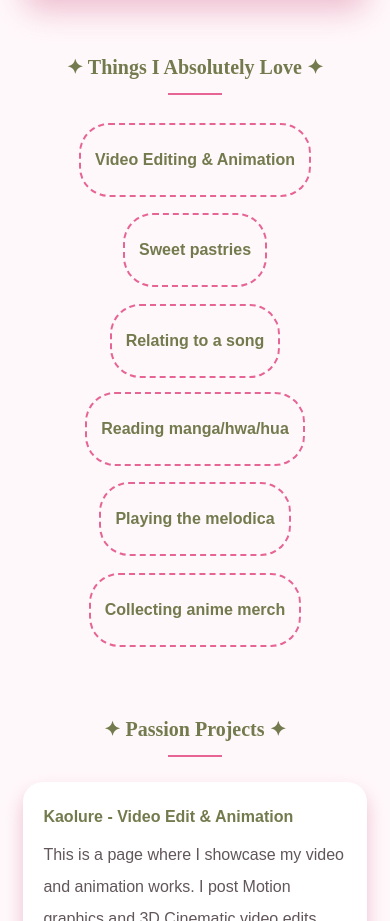
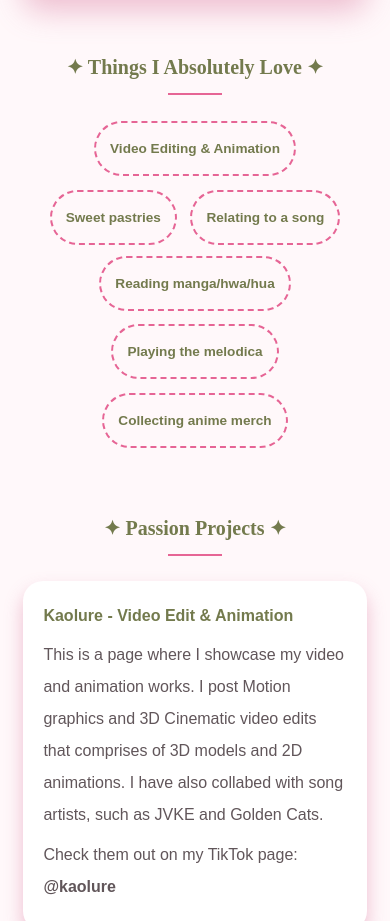
Before and after one commit to carladeniz/carlavillanueva.github.io, a plain HTML site: page index.html in a window 390 px wide. Shown: the part 1570-2491 px from the top of the page. Drawn offline with Linux system fonts and the light colour scheme.

Commit message:
Update style.css

```diff
--- a/style.css
+++ b/style.css
@@ -234,7 +234,7 @@ a:hover {
     display: inline-block;
     max-width: 100%;
     margin: 0.3125rem;
-    padding: 0.025rem 1.075rem;
+    padding: 0.005rem 1.5rem;
     color: #737A4D;
     border: 0.125rem dashed #E66595;
     border-radius: 1.875rem;
@@ -384,9 +384,14 @@ a:hover {
     }
 
     .fav-thing {
-        margin: 0.185rem;
-        padding: 0.44rem 0.875rem;
+        margin: 0.1rem;
+        padding: 0.1rem 0.875rem;
         font-size: 1rem;
+    }
+
+    .fav-thing h2 {
+    font-size: .85rem;
+    font-weight: 600;
     }
 
     .projectitem {
```
